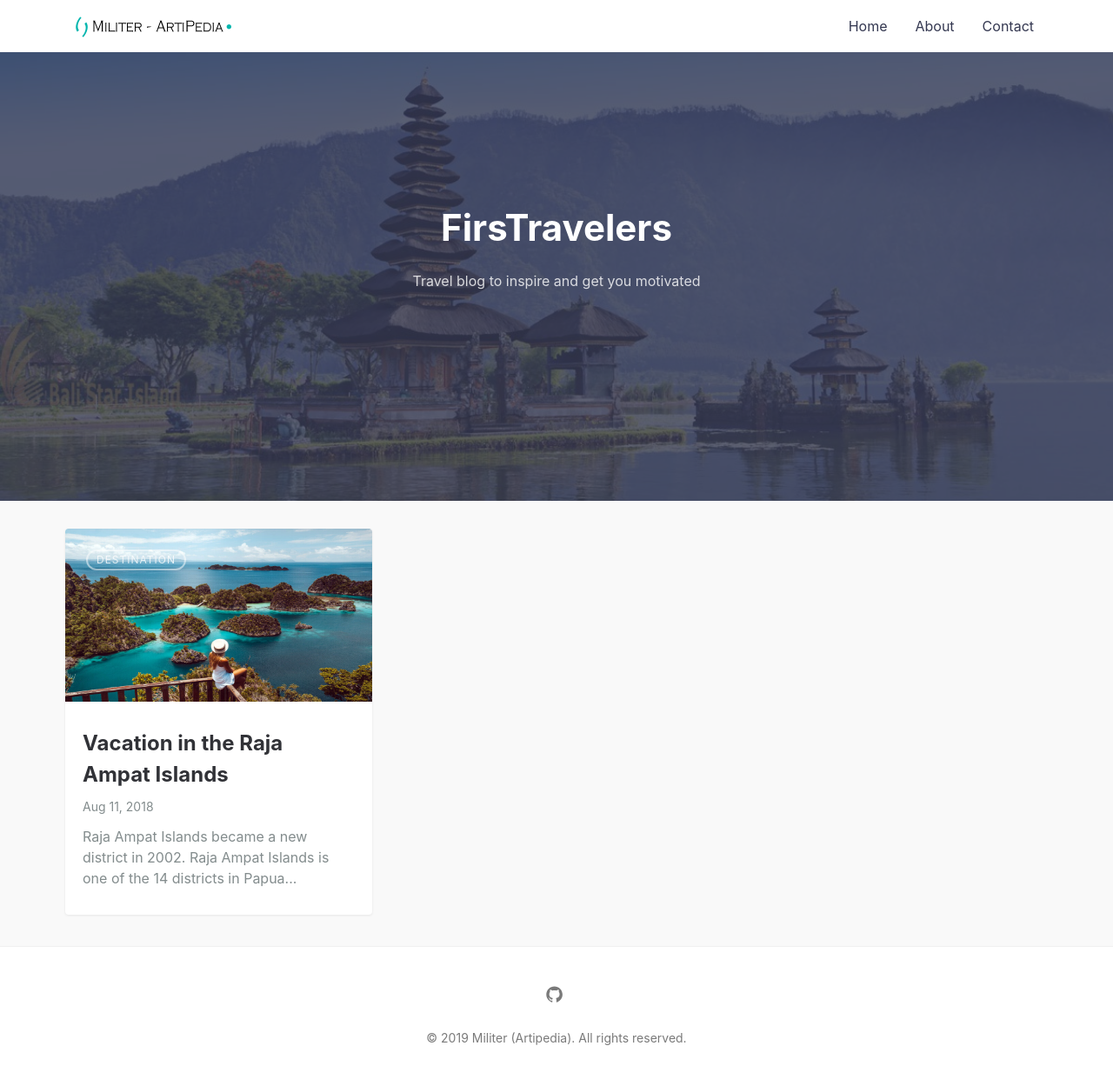
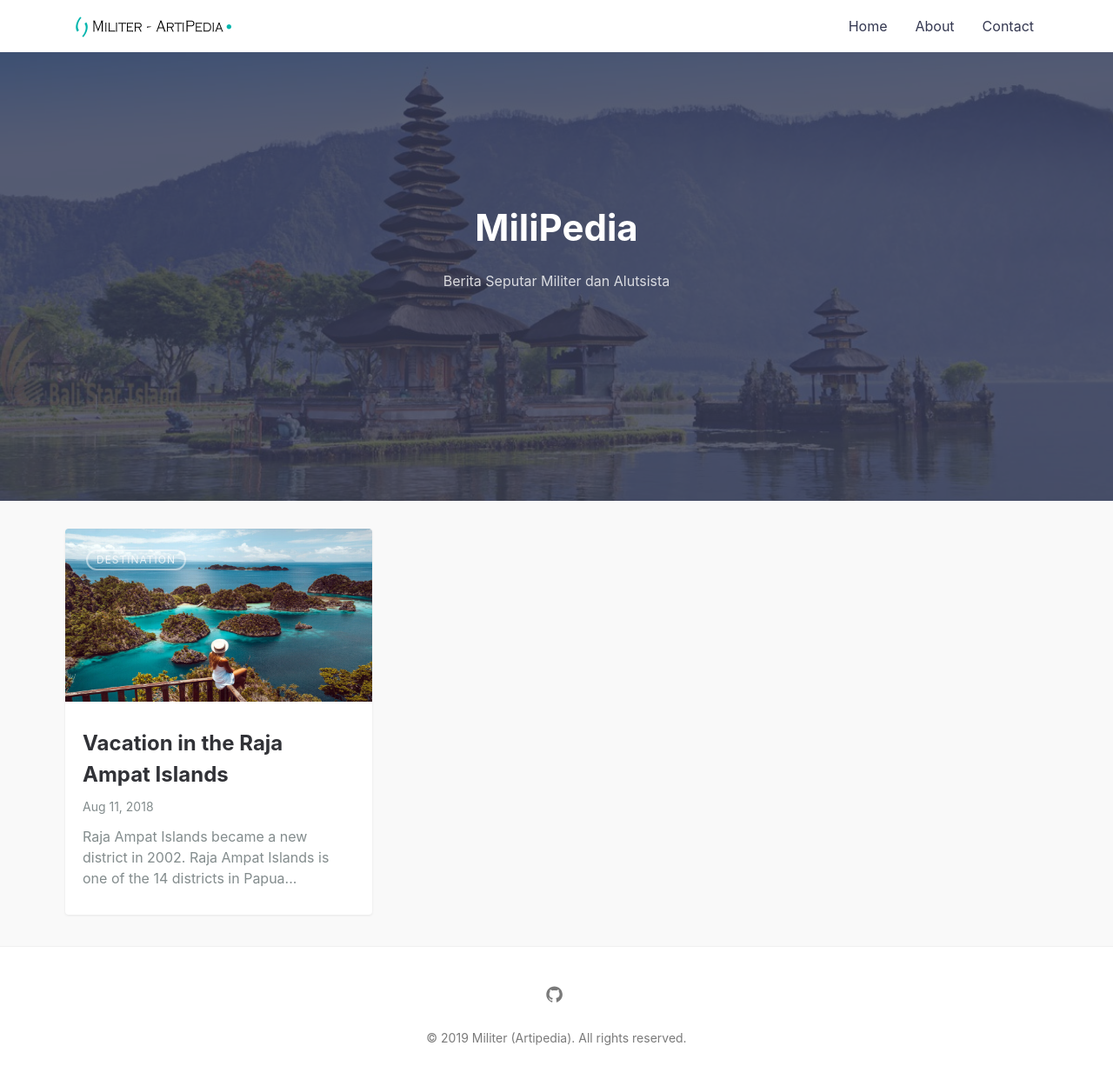
Before and after one commit to ArtiPedia/militers, a Jekyll site: the page built from index.md, in a window 1280 px wide. Shown: the whole page at 87% size. Built offline with Jekyll 4.4.1, drawn with Linux system fonts in a browser that asks for light colours.

Commit message:
Update default.html

```diff
--- a/_layouts/default.html
+++ b/_layouts/default.html
@@ -20,8 +20,8 @@ layout: compress
 
     <div class="hero lazyload" data-bg="{{site.url}}/assets/img/posts/bali.jpg">
       <div class="hero__wrap">
-        <h1 class="hero__title">FirsTravelers</h1>
-        <p class="hero__meta">Travel blog to inspire and get you motivated</p>
+        <h1 class="hero__title">MiliPedia</h1>
+        <p class="hero__meta">Berita Seputar Militer dan Alutsista</p>
       </div>
     </div>
 
```
